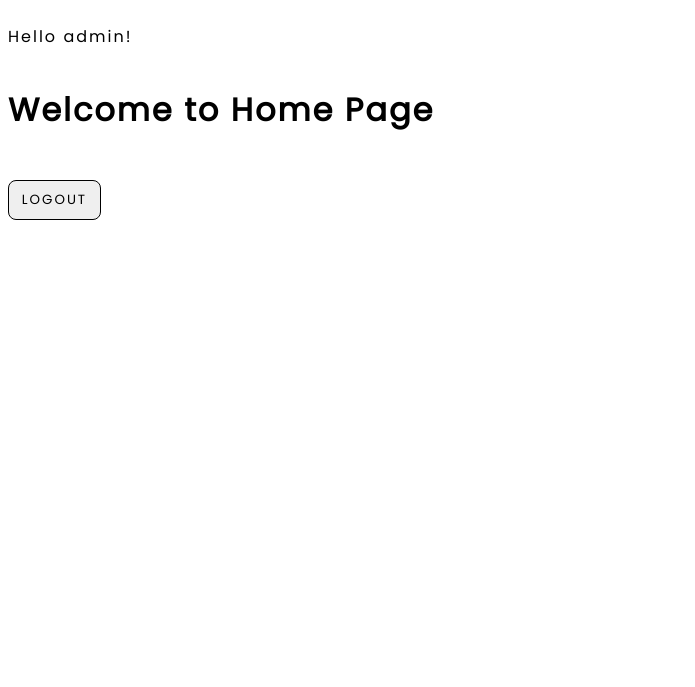
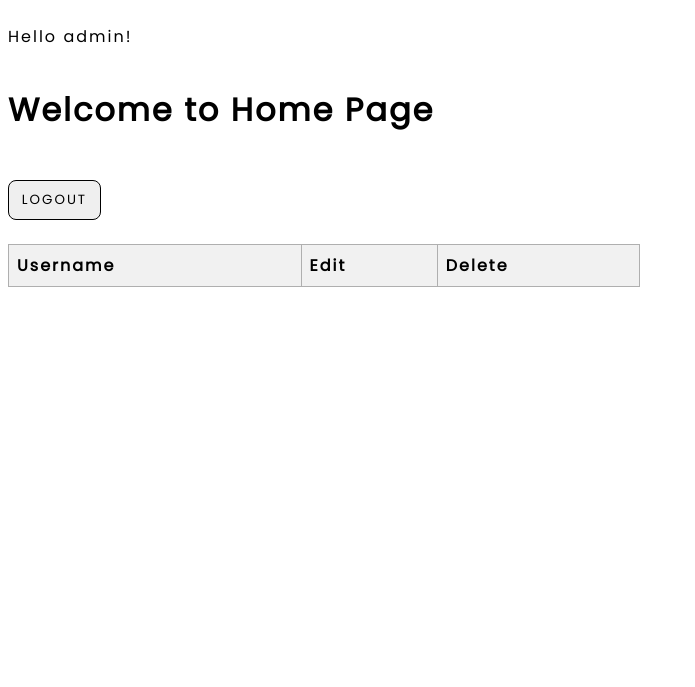
Before and after one commit to shawaine/basic-login, a PHP site: page /home.php in a window 1280 px wide. Shown: the top 687 px of the page, without its empty margins (0-695 px from the left). Run offline with PHP 8.4, Linux system fonts and the light colour scheme; a user stored in the database is signed in; data comes from the database, SQL or seed files in the repository; lists and menus that the app fills with data are empty.

Commit message:
added delete option

```diff
--- a/greeting.php
+++ b/greeting.php
@@ -14,6 +14,9 @@
       <form action="home.php">
         <input class="btn" type="submit" value="Go to Home" />
       </form>
+      <form action="logout.php">
+          <input class="btn" type="submit" value="Logout" />
+        </form>
     </div>
   </body>
 </html>
--- a/home.php
+++ b/home.php
@@ -29,6 +29,38 @@
         <form action="logout.php">
           <input class="btn" type="submit" value="Logout" />
         </form>
+        <div class="user-list">
+          <table>
+            <tr>
+              <th>Username</th>
+              <th>Edit</th>
+              <th>Delete</th>
+            </tr>
+            <?php
+              $conn = mysqli_connect("localhost","root","") or die(mysqli_error());
+              mysqli_select_db($conn, "basics") or die("Cannot connect to database");
+              $query = mysqli_query($conn, "SELECT * FROM users WHERE username <> 'admin' AND username <> '$user'");
+              while($row = mysqli_fetch_assoc($query)) {
+                Print '<tr>';
+                  Print '<td>'.$row['username'].'</td>';
+                  Print '<td><a href="">edit</a></td>';
+                  Print '<td><a href="#" onclick="removeUser('.$row['id'].')">delete</a></td>';
+                Print '</tr>';
+              }
+            ?>
+
+          </table>
+          <script>
+            function removeUser(id)
+            {
+            var r=confirm("Are you sure you want to delete this record?");
+            if (r==true)
+              {
+                window.location.assign("delete.php?id=" + id);
+              }
+            }
+          </script>
+        </div>
       </div>
     </div>
   </body>
--- a/index.php
+++ b/index.php
@@ -9,7 +9,7 @@
   </head>
   <body>
     <header><h1>Basic PHP</h1></header>
-    <div class="container">
+    <div class="container index">
       <div class="box">
         <form action="register.php" method="POST">
           <h1>REGISTER</h1>
--- a/style.css
+++ b/style.css
@@ -8,6 +8,7 @@
 
 header {
   height: 10vh;
+  width: 100%;
   display: flex;
   align-items: center;
   justify-content: center;
@@ -17,12 +18,16 @@ header {
   height: 85vh;
   width: 100%;
   display: flex;
-  flex-wrap: wrap;
   flex-direction: column;
 }
 
+.index {
+  display: flex;
+  flex-wrap: wrap;
+  flex-direction: row;
+}
+
 .box {
-  height: 40vh;
   display: flex;
   align-items: center;
   justify-content: center;
@@ -55,9 +60,22 @@ header {
   height: 5vh;
   width: auto;
   border-radius: 8px;
-  margin-top: 3vh;
+  margin: 3vh 0 3vh 0;
   padding: 0 1vw 0 1vw;
   text-transform: uppercase;
   cursor: pointer;
   border: 1px solid black;
 }
+
+.user-list table {
+  border-collapse: collapse;
+  width: 50%;
+}
+
+.user-list td,
+.user-list th {
+  border: 1px solid #afafaf;
+  background: rgb(241, 241, 241);
+  text-align: left;
+  padding: 8px;
+}
```
Also changed, not shown: delete.php (added, +15 -0 lines).
